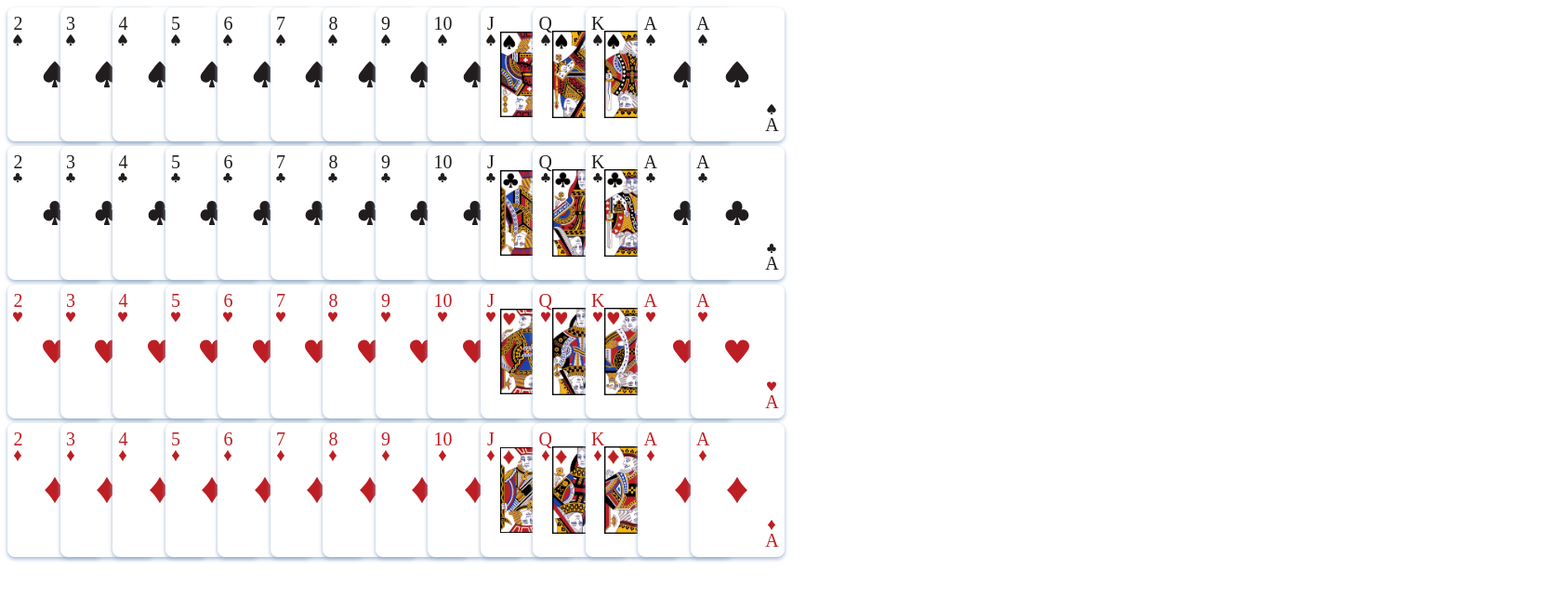
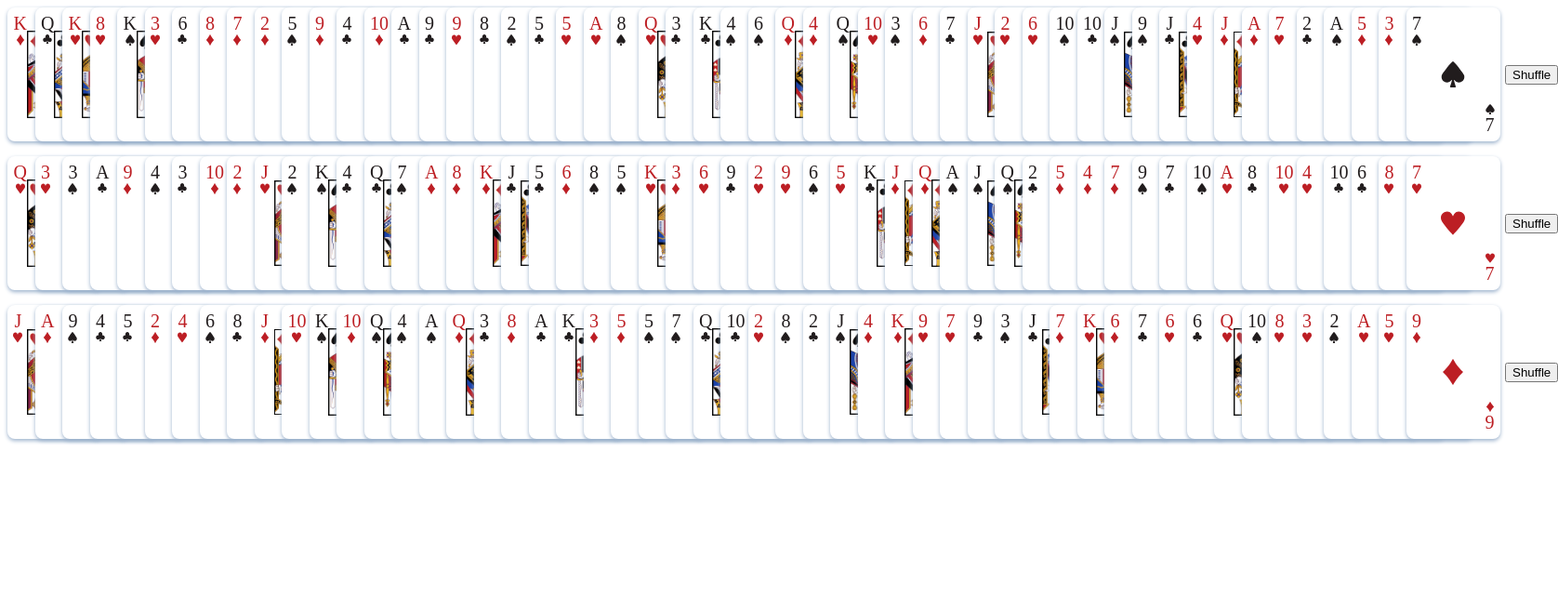
Before and after one commit to Jeremy-Walton/playing-card, a website built with Vite: page index.html in a window 1280 px wide. Shown: the whole page at 93% size, 1676 px wide, since content can reach past the window. Built offline with nearby package versions, Linux system fonts and the light colour scheme.

Commit message:
Show multiple decks with shuffle buttons

```diff
--- a/index.html
+++ b/index.html
@@ -7,73 +7,20 @@
     <title>Web Component Playing Card</title>
     <link rel="stylesheet" href="./src/index.css" />
     <script type="module" src="/src/op-playing-card.ts"></script>
+    <script type="module" src="/src/op-card-deck.ts"></script>
   </head>
-  <body>
-    <div class="card-container card-container--all">
-      <div class="card-container">
-        <op-playing-card rank="2" suit="S"></op-playing-card>
-        <op-playing-card rank="3" suit="S"></op-playing-card>
-        <op-playing-card rank="4" suit="S"></op-playing-card>
-        <op-playing-card rank="5" suit="S"></op-playing-card>
-        <op-playing-card rank="6" suit="S"></op-playing-card>
-        <op-playing-card rank="7" suit="S"></op-playing-card>
-        <op-playing-card rank="8" suit="S"></op-playing-card>
-        <op-playing-card rank="9" suit="S"></op-playing-card>
-        <op-playing-card rank="10" suit="S"></op-playing-card>
-        <op-playing-card rank="J" suit="S"></op-playing-card>
-        <op-playing-card rank="Q" suit="S"></op-playing-card>
-        <op-playing-card rank="K" suit="S"></op-playing-card>
-        <op-playing-card rank="A" suit="S"></op-playing-card>
-        <op-playing-card rank="A" suit="S" faceDown></op-playing-card>
-      </div>
-      <div class="card-container">
-        <op-playing-card rank="2" suit="C"></op-playing-card>
-        <op-playing-card rank="3" suit="C"></op-playing-card>
-        <op-playing-card rank="4" suit="C"></op-playing-card>
-        <op-playing-card rank="5" suit="C"></op-playing-card>
-        <op-playing-card rank="6" suit="C"></op-playing-card>
-        <op-playing-card rank="7" suit="C"></op-playing-card>
-        <op-playing-card rank="8" suit="C"></op-playing-card>
-        <op-playing-card rank="9" suit="C"></op-playing-card>
-        <op-playing-card rank="10" suit="C"></op-playing-card>
-        <op-playing-card rank="J" suit="C"></op-playing-card>
-        <op-playing-card rank="Q" suit="C"></op-playing-card>
-        <op-playing-card rank="K" suit="C"></op-playing-card>
-        <op-playing-card rank="A" suit="C"></op-playing-card>
-        <op-playing-card rank="A" suit="C" faceDown></op-playing-card>
-      </div>
-      <div class="card-container">
-        <op-playing-card rank="2" suit="H"></op-playing-card>
-        <op-playing-card rank="3" suit="H"></op-playing-card>
-        <op-playing-card rank="4" suit="H"></op-playing-card>
-        <op-playing-card rank="5" suit="H"></op-playing-card>
-        <op-playing-card rank="6" suit="H"></op-playing-card>
-        <op-playing-card rank="7" suit="H"></op-playing-card>
-        <op-playing-card rank="8" suit="H"></op-playing-card>
-        <op-playing-card rank="9" suit="H"></op-playing-card>
-        <op-playing-card rank="10" suit="H"></op-playing-card>
-        <op-playing-card rank="J" suit="H"></op-playing-card>
-        <op-playing-card rank="Q" suit="H"></op-playing-card>
-        <op-playing-card rank="K" suit="H"></op-playing-card>
-        <op-playing-card rank="A" suit="H"></op-playing-card>
-        <op-playing-card rank="A" suit="H" faceDown></op-playing-card>
-      </div>
-      <div class="card-container">
-        <op-playing-card rank="2" suit="D"></op-playing-card>
-        <op-playing-card rank="3" suit="D"></op-playing-card>
-        <op-playing-card rank="4" suit="D"></op-playing-card>
-        <op-playing-card rank="5" suit="D"></op-playing-card>
-        <op-playing-card rank="6" suit="D"></op-playing-card>
-        <op-playing-card rank="7" suit="D"></op-playing-card>
-        <op-playing-card rank="8" suit="D"></op-playing-card>
-        <op-playing-card rank="9" suit="D"></op-playing-card>
-        <op-playing-card rank="10" suit="D"></op-playing-card>
-        <op-playing-card rank="J" suit="D"></op-playing-card>
-        <op-playing-card rank="Q" suit="D"></op-playing-card>
-        <op-playing-card rank="K" suit="D"></op-playing-card>
-        <op-playing-card rank="A" suit="D"></op-playing-card>
-        <op-playing-card rank="A" suit="D" faceDown></op-playing-card>
-      </div>
+  <body class="flex flex-col gap-md">
+    <div class="player-container">
+      <op-card-deck id="deck-1"></op-card-deck>
+      <button onclick="document.getElementById('deck-1').shuffle()">Shuffle</button>
+    </div>
+    <div class="player-container">
+      <op-card-deck id="deck-2"></op-card-deck>
+      <button onclick="document.getElementById('deck-2').shuffle()">Shuffle</button>
+    </div>
+    <div class="player-container">
+      <op-card-deck id="deck-3"></op-card-deck>
+      <button onclick="document.getElementById('deck-3').shuffle()">Shuffle</button>
     </div>
   </body>
 </html>
--- a/src/index.css
+++ b/src/index.css
@@ -1,12 +1,17 @@
-.card-container {
+.flex {
+  display: flex;
+}
+
+.flex-col {
+  flex-direction: column;
+}
+
+.gap-md {
+  gap: 1rem;
+}
+
+.player-container {
   display: flex;
   gap: 5px;
-
-  op-playing-card:not(:first-child) {
-    margin-left: -50px;
-  }
-
-  &.card-container--all {
-    flex-direction: column;
-  }
+  align-items: center;
 }
```
